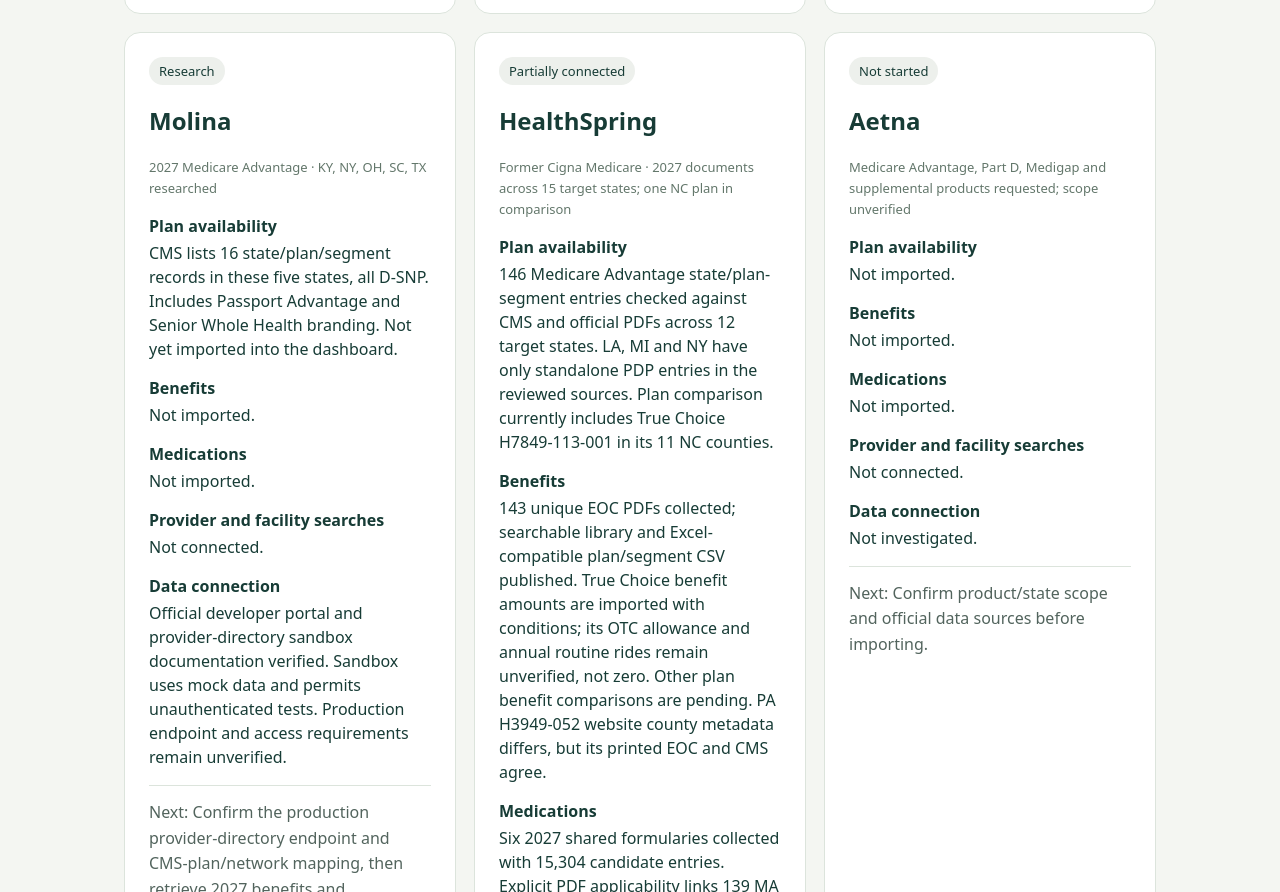
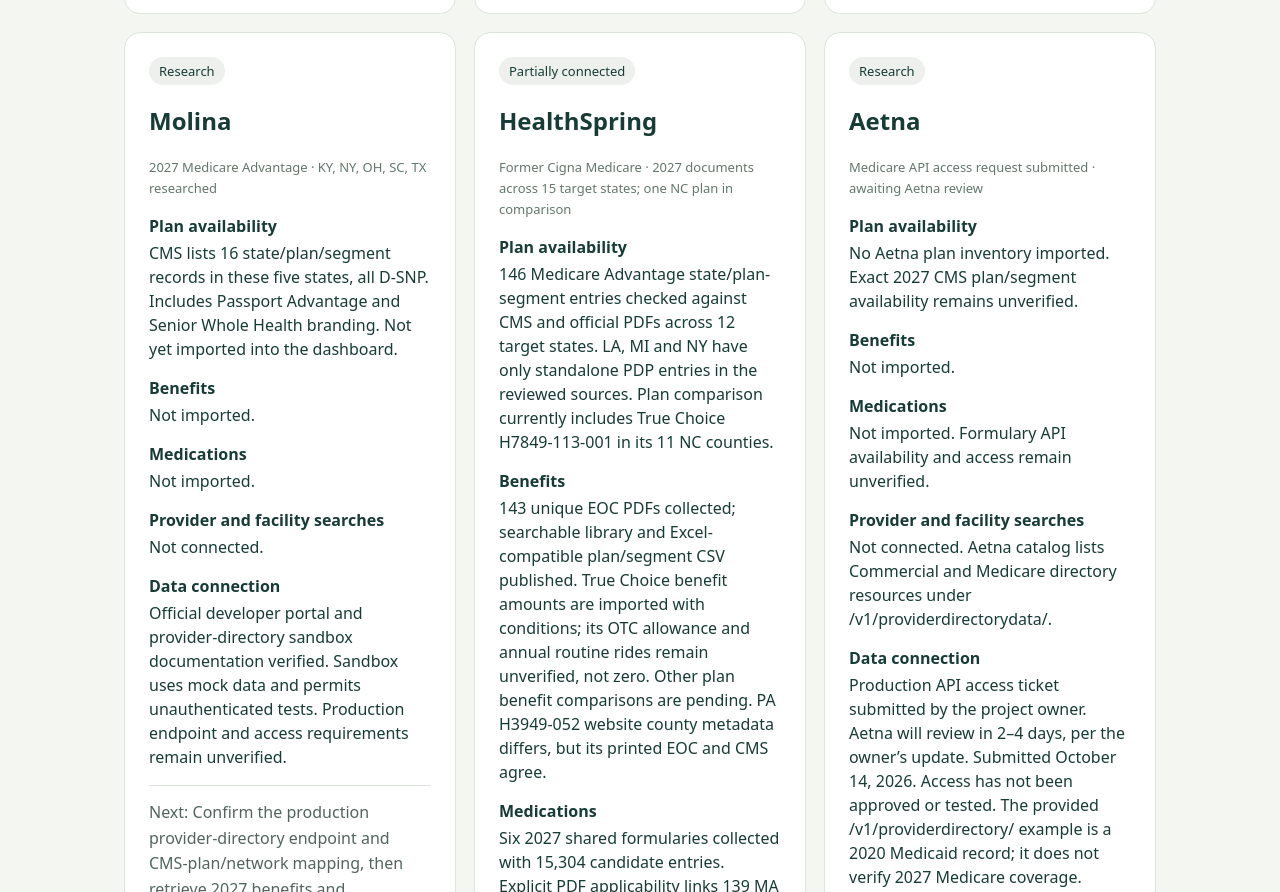
Before and after one commit to parissviola-ai/insurancedb, a plain HTML site: page docs/status.html in a window 1280 px wide. Shown: the part 1660-2552 px from the top of the page. Drawn offline with Linux system fonts and the light colour scheme.

Commit message:
Track submitted Aetna production access ticket and review estimate

```diff
--- a/docs/data/carrier-status.json
+++ b/docs/data/carrier-status.json
@@ -156,15 +156,20 @@
     },
     {
       "name": "Aetna",
-      "phase": "Not started",
-      "scope": "Medicare Advantage, Part D, Medigap and supplemental products requested; scope unverified",
-      "availability": "Not imported.",
+      "phase": "Research",
+      "scope": "Medicare API access request submitted \u00b7 awaiting Aetna review",
+      "availability": "No Aetna plan inventory imported. Exact 2027 CMS plan/segment availability remains unverified.",
       "benefits": "Not imported.",
-      "medications": "Not imported.",
-      "providers": "Not connected.",
-      "connection": "Not investigated.",
-      "next_step": "Confirm product/state scope and official data sources before importing.",
-      "links": []
+      "medications": "Not imported. Formulary API availability and access remain unverified.",
+      "providers": "Not connected. Aetna catalog lists Commercial and Medicare directory resources under /v1/providerdirectorydata/.",
+      "connection": "Production API access ticket submitted by the project owner. Aetna will review in 2\u20134 days, per the owner\u2019s update. Submitted October 14, 2026. Access has not been approved or tested. The provided /v1/providerdirectory/ example is a 2020 Medicaid record; it does not verify 2027 Medicare coverage.",
+      "next_step": "Await Aetna\u2019s review (estimated 2\u20134 days; calendar/business days not specified). After approval, confirm production authentication, retrieve a 2027 Medicare InsurancePlan, and verify its CMS plan/segment-to-network references before connecting provider searches.",
+      "links": [
+        {
+          "label": "Aetna Developer Portal",
+          "url": "https://developerportal.aetna.com/"
+        }
+      ]
     },
     {
       "name": "CareFirst",
--- a/docs/status.html
+++ b/docs/status.html
@@ -1,3 +1,3 @@
 <!doctype html>
-<html lang="en"><head><meta charset="utf-8"><meta name="viewport" content="width=device-width,initial-scale=1"><title>Carrier setup status · Coverage Lookup</title><link rel="stylesheet" href="./style.css?v=15-states"><script src="./status.js?v=tracker-healthspring-current" type="module"></script><style>.status-grid{display:grid;grid-template-columns:repeat(auto-fit,minmax(300px,1fr));gap:18px}.status-grid article{margin:0}.status-grid dt{font-weight:700;margin-top:16px}.status-grid dd{margin:4px 0;line-height:1.5}.status-grid h2{font-size:24px}.status-links{display:flex;gap:12px;flex-wrap:wrap}.status-grid .next{border-top:1px solid #dce4dc;padding-top:14px}</style></head>
+<html lang="en"><head><meta charset="utf-8"><meta name="viewport" content="width=device-width,initial-scale=1"><title>Carrier setup status · Coverage Lookup</title><link rel="stylesheet" href="./style.css?v=15-states"><script src="./status.js?v=tracker-aetna-review" type="module"></script><style>.status-grid{display:grid;grid-template-columns:repeat(auto-fit,minmax(300px,1fr));gap:18px}.status-grid article{margin:0}.status-grid dt{font-weight:700;margin-top:16px}.status-grid dd{margin:4px 0;line-height:1.5}.status-grid h2{font-size:24px}.status-links{display:flex;gap:12px;flex-wrap:wrap}.status-grid .next{border-top:1px solid #dce4dc;padding-top:14px}</style></head>
 <body><main><header><span class="eyebrow">COVERAGE LOOKUP</span><h1>Carrier setup status</h1><p>Track what is connected, what is ready to search, and what needs attention.</p><a href="./index.html">Back to coverage lookup</a></header><section class="panel"><div class="grid two"><label>Find a carrier<input id="carrier-query" type="search" placeholder="Type a carrier name…"></label><label>Setup stage<select id="stage"><option value="">All stages</option><option>Connected</option><option>Partially connected</option><option>Research</option><option>Paused</option><option>Not started</option></select></label></div><p id="review-date" class="metadata"></p><p class="metadata">Setup status describes the integration. Coverage answers still require review of the exact plan, medication, pharmacy and provider office.</p></section><p id="status-count" role="status"></p><section id="carrier-status" class="status-grid" aria-label="Carrier setup records"><p>Loading carrier status…</p></section></main></body></html>
--- a/docs/status.js
+++ b/docs/status.js
@@ -3,4 +3,4 @@ const el=(tag,text,cls)=>{const node=document.createElement(tag);if(text!==undef
 let records=[];
 function render(){const selected=records.filter(r=>r.name.toLowerCase().includes(query.value.trim().toLowerCase())&&(!stage.value||r.phase===stage.value));container.replaceChildren();count.textContent=selected.length+' of '+records.length+' carriers';for(const r of selected){const card=el('article',undefined,'panel');card.append(el('span',r.phase,'badge'),el('h2',r.name),el('p',r.scope,'metadata'));const details=el('dl');for(const [key,label] of [['availability','Plan availability'],['benefits','Benefits'],['medications','Medications'],['providers','Provider and facility searches'],['connection','Data connection']])details.append(el('dt',label),el('dd',r[key]));card.append(details,el('p','Next: '+r.next_step,'next'));const links=el('div',undefined,'status-links');for(const source of r.links||[]){if(!/^https:\/\//.test(source.url))continue;const a=el('a',source.label);a.href=source.url;a.target='_blank';a.rel='noopener noreferrer';links.append(a);}card.append(links);container.append(card);}if(!selected.length)container.append(el('p','No carriers match these filters.'));}
 query.addEventListener('input',render);stage.addEventListener('change',render);
-try{const response=await fetch('./data/carrier-status.json?v=tracker-healthspring-current');if(!response.ok)throw Error('fetch');const data=await response.json();records=data.carriers;document.querySelector('#review-date').textContent='Setup status reviewed '+data.updated_on+'. Individual source dates may differ.';render();}catch{container.replaceChildren(el('p','Carrier status could not be loaded. Please refresh to retry.'));}
+try{const response=await fetch('./data/carrier-status.json?v=tracker-aetna-review');if(!response.ok)throw Error('fetch');const data=await response.json();records=data.carriers;document.querySelector('#review-date').textContent='Setup status reviewed '+data.updated_on+'. Individual source dates may differ.';render();}catch{container.replaceChildren(el('p','Carrier status could not be loaded. Please refresh to retry.'));}
```
